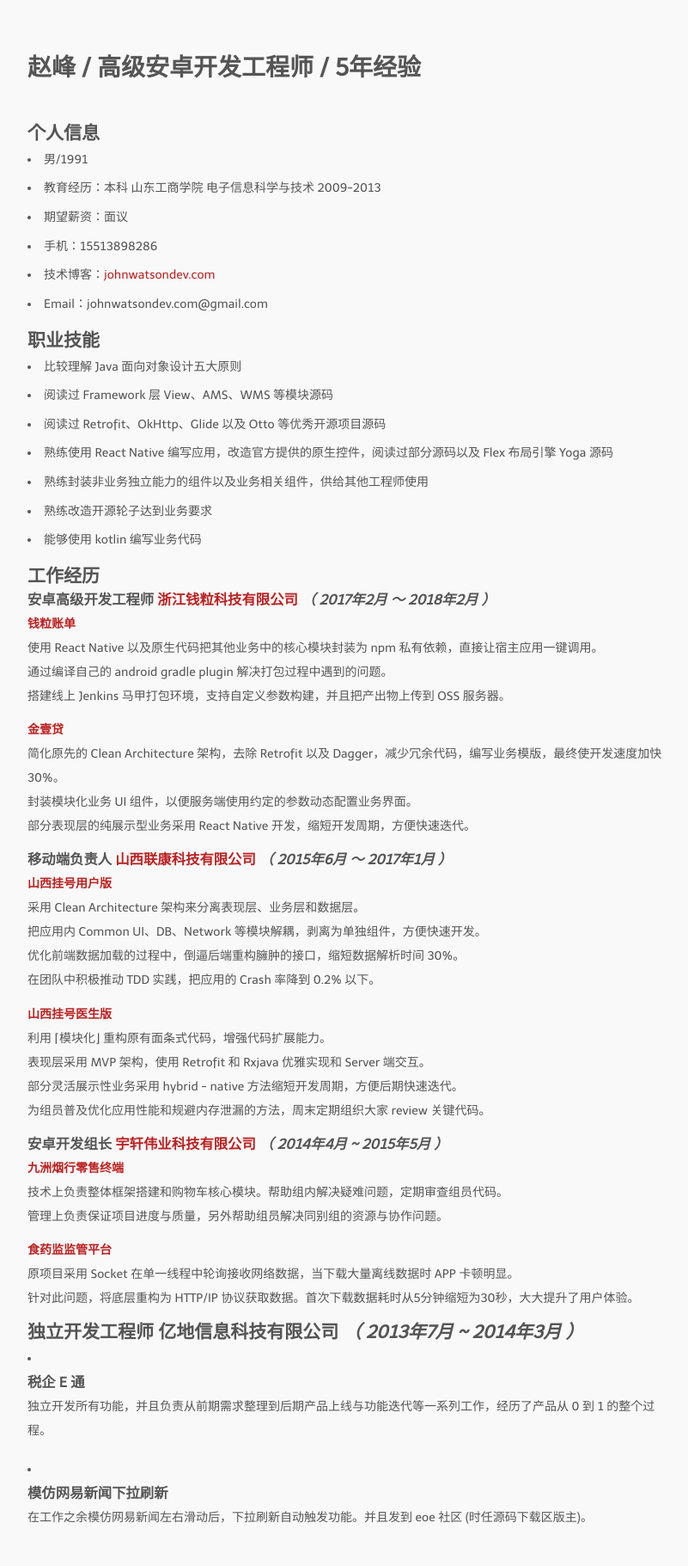
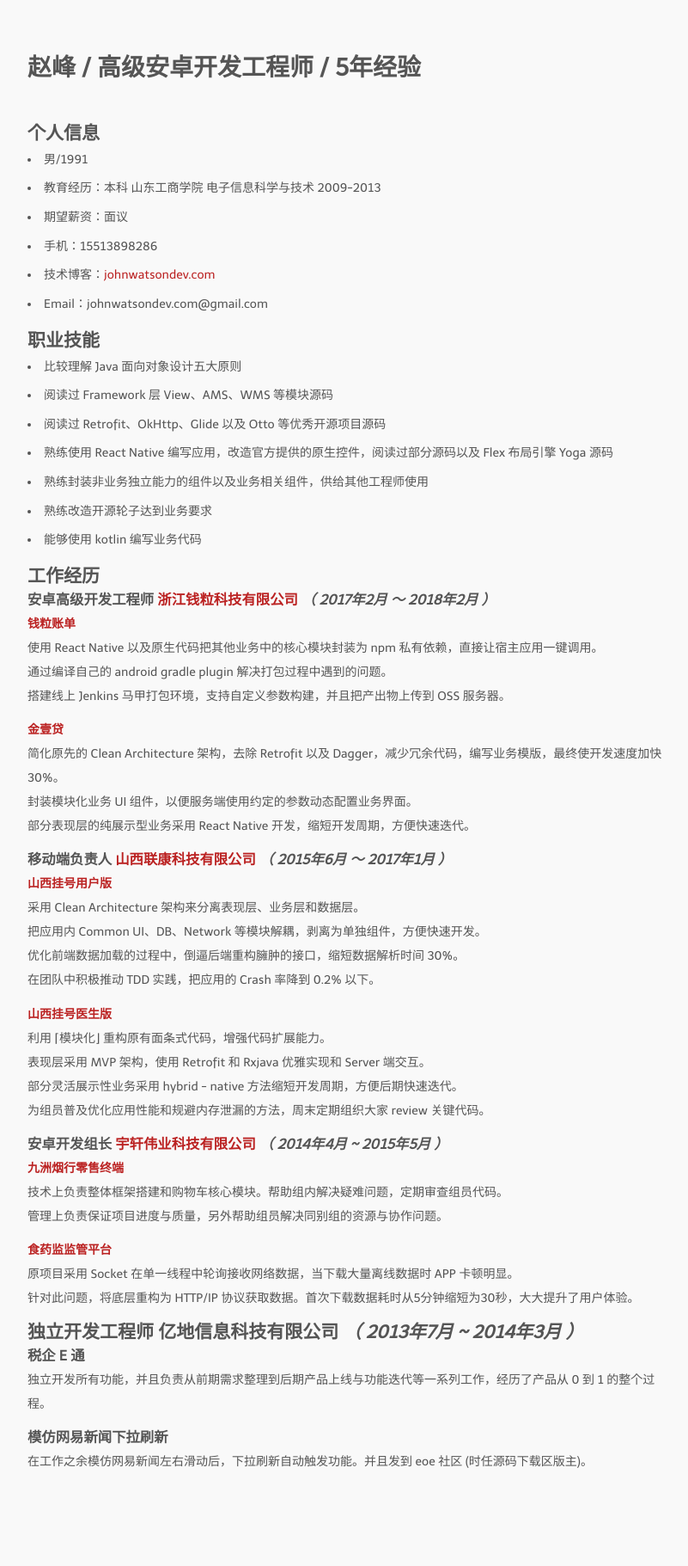
Before and after one commit to johnwatsondev/johnwatsondev.github.io, a Jekyll site: the page built from mycv.md, in a window 1280 px wide. Shown: the whole page at 86% size, without its empty margins (233-1034 px from the left). Built offline with Jekyll 4.4.1, drawn with Linux system fonts in a browser that asks for light colours; nearby versions of some CDN libraries; some web fonts are replaced; after the commit the page ends 1742 px from its top, so only the background shows below that.

Commit message:
Fix: style of my cv

```diff
--- a/mycv.md
+++ b/mycv.md
@@ -63,8 +63,8 @@ permalink: /mycv/
 
 ## 独立开发工程师 亿地信息科技有限公司 *（ 2013年7月 ~ 2014年3月 ）*
 
-* ### 税企 E 通
+### 税企 E 通
 独立开发所有功能，并且负责从前期需求整理到后期产品上线与功能迭代等一系列工作，经历了产品从 0 到 1 的整个过程。
 
-* ### 模仿网易新闻下拉刷新
+### 模仿网易新闻下拉刷新
 在工作之余模仿网易新闻左右滑动后，下拉刷新自动触发功能。并且发到 eoe 社区 (时任源码下载区版主)。
```
